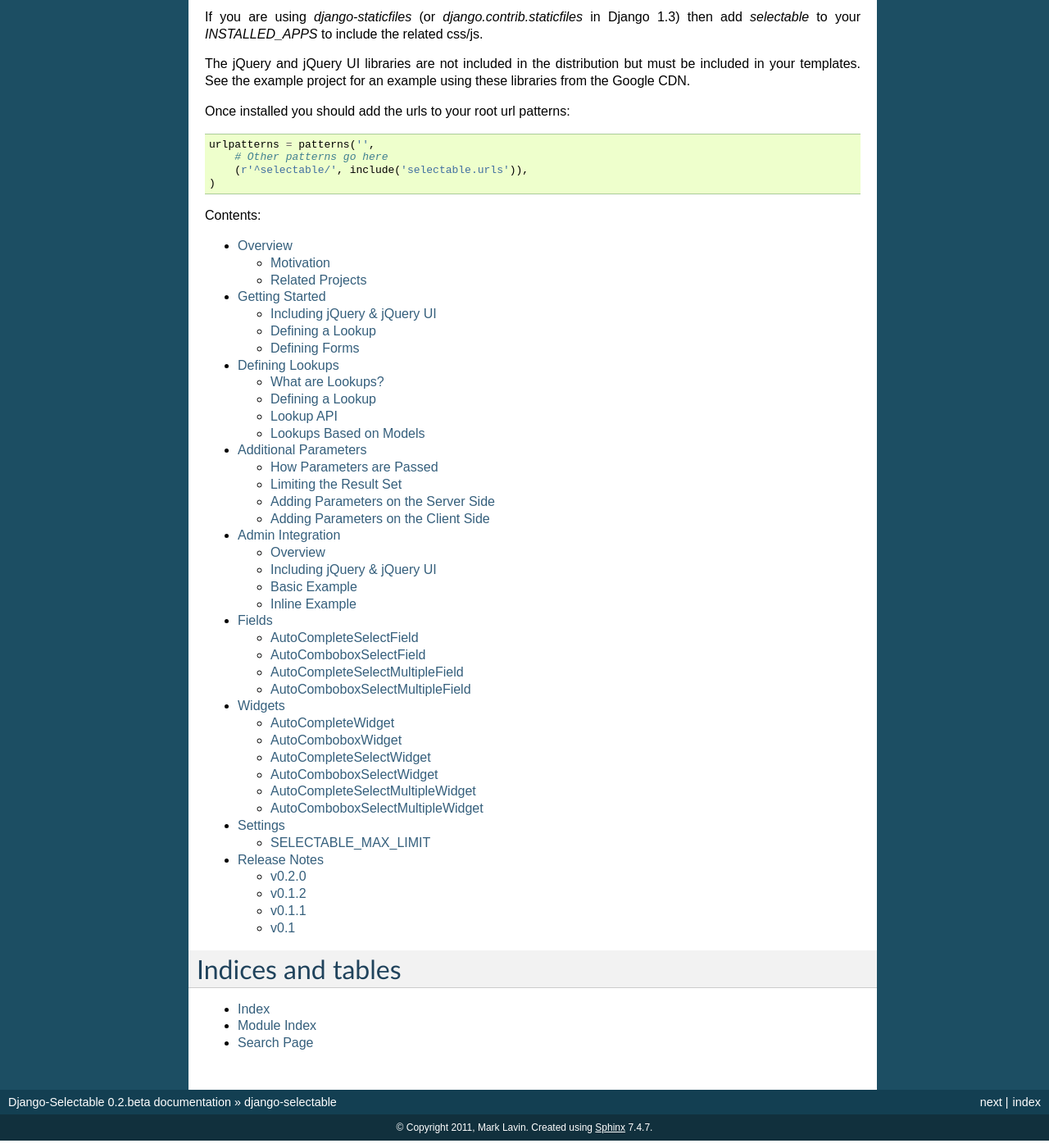
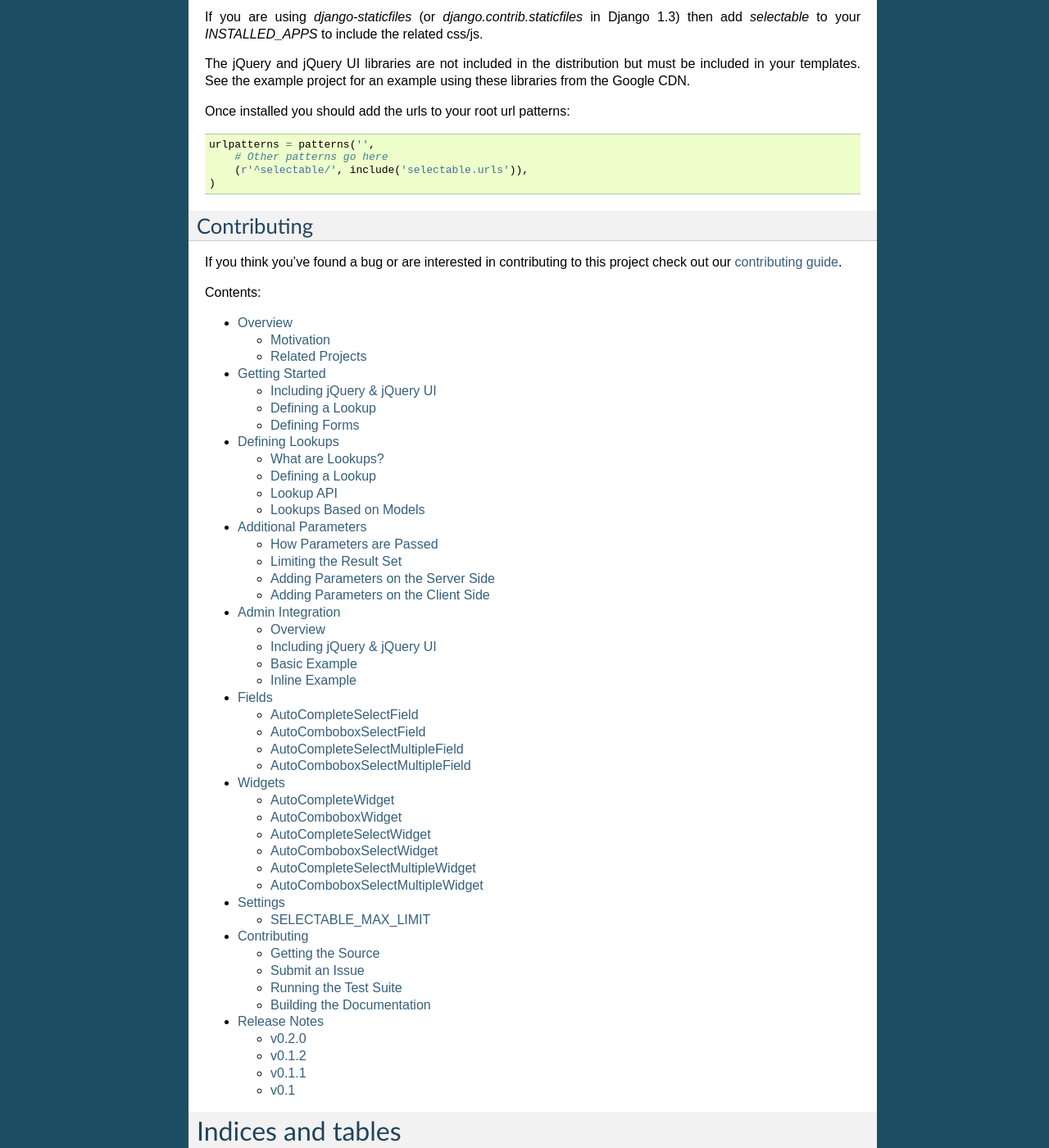
Before and after one commit to mlavin/django-selectable, a Sphinx documentation site: the page built from docs/index.rst, in a window 1280 px wide and 1400 px high, scrolled down 522 px. Shown: the whole window at 82% size. Built offline with Sphinx 7.4.7, drawn with Linux system fonts in a browser that asks for light colours; some of the changed lines change nothing that is shown.

Commit message:
Add contributing guide. Fixes #4.

```diff
--- a/README.rst
+++ b/README.rst
@@ -38,3 +38,10 @@ Once installed you should add the urls to your root url patterns::
             # Other patterns go here
             (r'^selectable/', include('selectable.urls')),
         )
+
+
+Contributing
+--------------------------------------
+
+If you think you've found a bug or are interested in contributing to this project
+check out our :ref:`contributing guide <contributing-guide>`.
--- /dev/null
+++ b/docs/contribute.rst
@@ -0,0 +1,57 @@
+.. _contributing-guide:
+
+Contributing
+==================
+
+There are plenty of ways to contribute to this project. If you think you've found
+a bug please submit an issue. If there is a feature you'd like to see then please
+open an ticket proposal for it. If you've come up with some helpful examples then
+you can add to our example project.
+
+
+Getting the Source
+--------------------------------------
+
+The source code is hosted on `Bitbucket <https://bitbucket.org/mlavin/django-selectable>`_.
+You can download the full source by cloning the hg repo::
+
+    hg clone https://bitbucket.org/mlavin/django-selectable
+
+Feel free to fork the project and make your own changes. If you think that it would
+be helpful for other then please submit a pull request to have it merged in.
+
+
+Submit an Issue
+--------------------------------------
+
+The issues are also managed on `Bitbucket <https://bitbucket.org/mlavin/django-selectable/issues>`_.
+If you think you've found a bug it's helpful if you indicate the version of django-selectable
+you are using the ticket version flag. If you think your bug is javascript related it is
+also helpful to know the version of jQuery, jQuery UI, and the browser you are using.
+
+Issues are also used to track new features. If you have a feature you would like to see
+you can submit a proposal ticket. You can also see features which are planned here.
+
+
+Running the Test Suite
+--------------------------------------
+
+There are a number of tests in place to test the server side code for this
+project. To run the tests you need Django installed and run::
+
+    python selectable/tests/runtests.py
+
+Tests for the client side code is planned. If javascript testing is something you
+are familiar with then it would be a great help to this project.
+
+
+Building the Documentation
+--------------------------------------
+
+The documentation is built using `Sphinx <http://sphinx.pocoo.org/>`_
+and available on `Read the Docs <http://django-selectable.readthedocs.org/>`_. With
+Sphinx installed you can build the documentation by running::
+
+    make html
+
+inside the docs directory. Documentation fixes and improvements are always welcome.
--- a/docs/index.rst
+++ b/docs/index.rst
@@ -13,6 +13,7 @@ Contents:
     fields
     widgets
     settings
+    contribute
     releases
 
 
```
Also changed, not shown: docs/overview.rst (line endings or trailing spaces).
